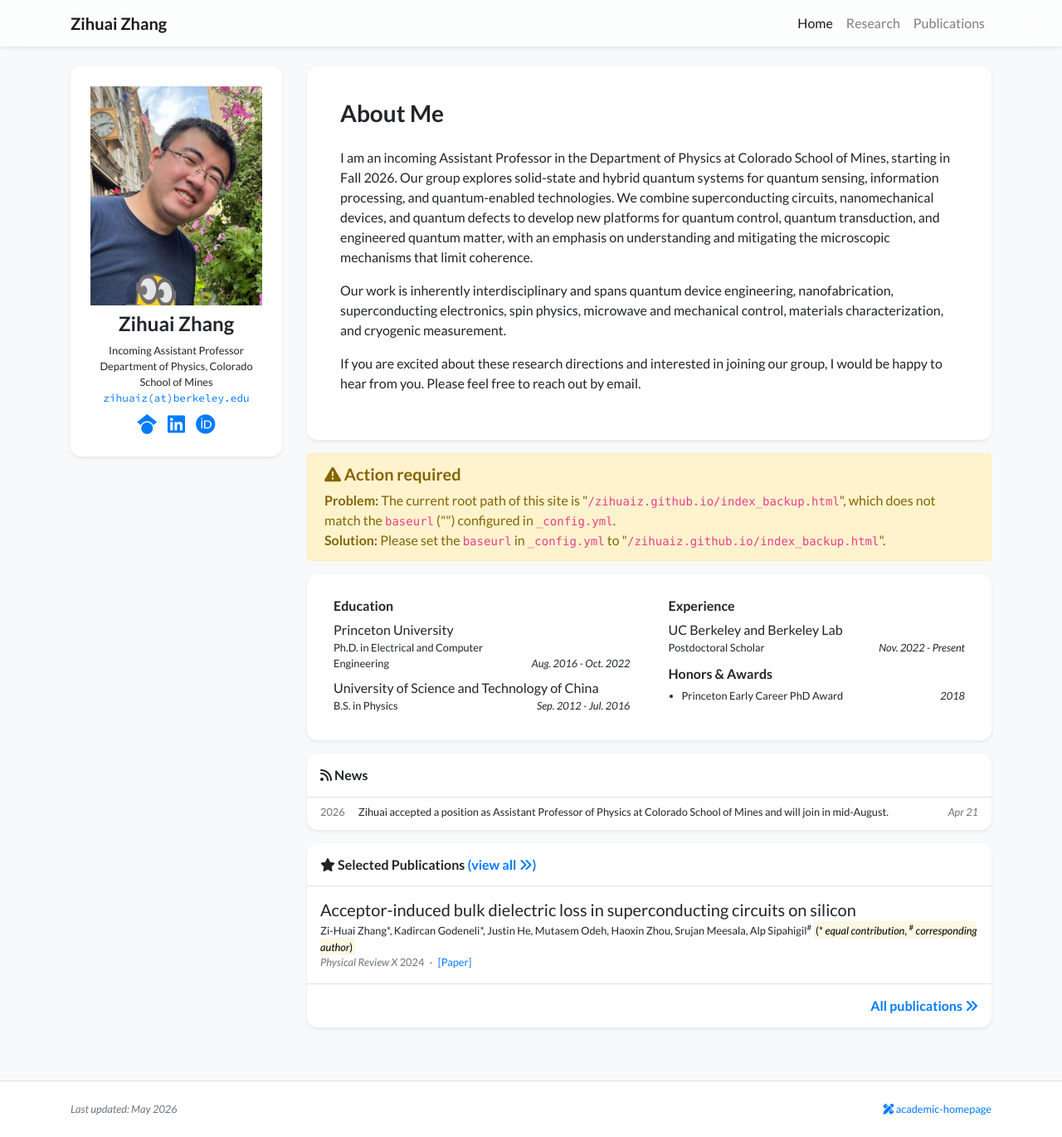
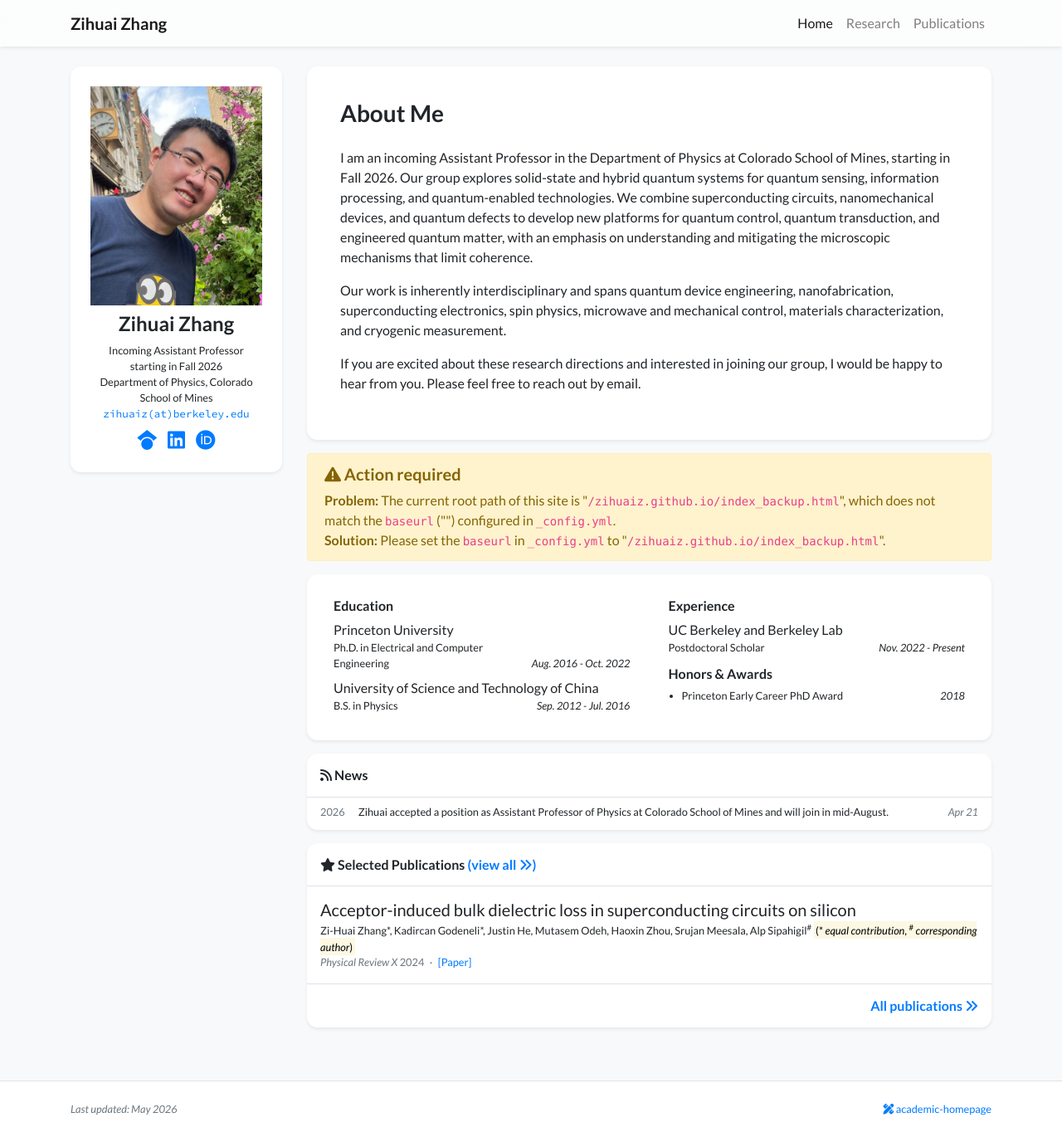
Before and after one commit to zihuaiz/zihuaiz.github.io, a Jekyll site: the page built from index_backup.html, in a window 1280 px wide and 1370 px high. Shown: the whole window at 83% size. Built offline with Jekyll 4.4.1, drawn with Linux system fonts in a browser that asks for light colours; nearby versions of some CDN libraries; a style sheet for code colours, icons or effects is not loaded.

Commit message:
Update profile.yml

```diff
--- a/_data/profile.yml
+++ b/_data/profile.yml
@@ -3,7 +3,7 @@ secondary_name: ""
 navbar_name: "Zihuai Zhang"
 
 positions:
-- name: Incoming Assistant Professor
+- name: Incoming Assistant Professor starting in Fall 2026
 - name: Department of Physics, Colorado School of Mines
   #logo: /assets/images/badges/MIT_Social_circle.png  # Logo is optional
 
```
